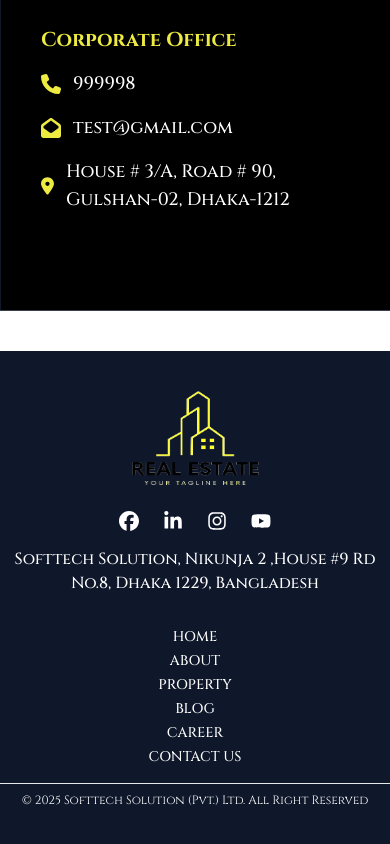
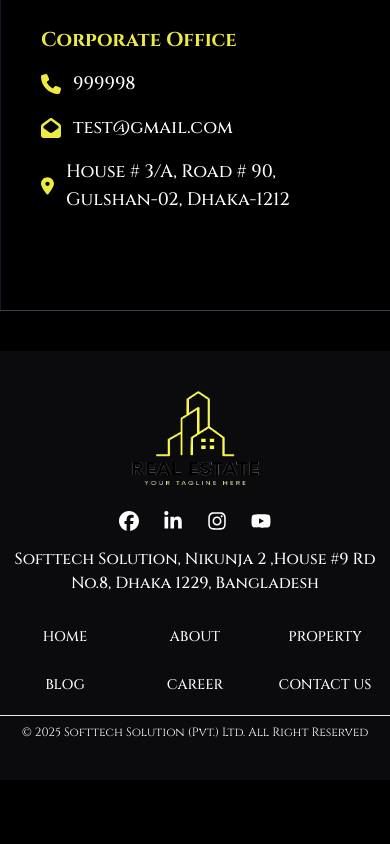
Before and after one commit to sumondas2001/Real-Estate-website, a React (Vite) app: page /contactUs in a window 390 px wide. Shown: the part 1685-2529 px from the top of the page. After the commit the page ends 2465 px from the top, so only its background shows below. Built offline with nearby package versions, Linux system fonts and the light colour scheme.

Commit message:
secondary  color changed and footer link style changed

```diff
--- a/index.html
+++ b/index.html
@@ -1,5 +1,5 @@
 <!doctype html>
-<html lang="en">
+<html lang="en" data-theme="black">
 
 <head>
   <meta charset="UTF-8" />
@@ -16,7 +16,7 @@
   <style>
     :root {
       --Primary: #edea42;
-      --secondary: #08082b;
+      --secondary: #0b0b0e;
     }
   </style>
 </body>
--- a/src/components/Footer/Footer.jsx
+++ b/src/components/Footer/Footer.jsx
@@ -5,12 +5,12 @@ import { FaFacebook, FaLinkedinIn, FaInstagram, FaYoutube } from "react-icons/fa
 const Footer = () => {
      return (
           <div
-               className='  object-cover py-10  text-white bg-slate-900'>
+               className='  object-cover py-10  text-white bg-secondaryColor'>
 
 
                <div className='flex justify-center items-center'>
                     <Link to={'/'}>
-                         <img className='h-24 w-32 brightness-200' src={logo} alt="" />
+                         <img className='h-24 w-32 brightness-200 ' src={logo} alt="" />
                     </Link>
                </div>
                <div className='flex gap-6 mt-6 justify-center items-center'>
@@ -27,7 +27,7 @@ const Footer = () => {
                     </a>
                </div>
                <div>
-                    <ul className='md:flex lg:flex flex-row text-center justify-center lg:gap-20 md:gap-10  mt-8'>
+                    <ul className='grid lg:grid-cols-6 md:grid-cols-6 grid-cols-3 lg:mx-96 text-center md:gap-y-0  gap-y-6   mt-8'>
                          <Link to={'/'}><li className='text-sm font-medium hover:text-primaryColor mb-1 '>HOME</li></Link>
 
                          <Link to={'/about'}><li className='text-sm font-medium hover:text-primaryColor mb-1'>ABOUT</li></Link>
--- a/tailwind.config.js
+++ b/tailwind.config.js
@@ -7,19 +7,18 @@ export default {
   theme: {
     extend: {
       fontFamily: {
-
-        Cinzel: '  "Cinzel", serif'
+        Cinzel: '"Cinzel", serif',
       },
       colors: {
         primaryColor: 'var(--Primary)',
-
         secondaryColor: 'var(--secondary)',
-
-      }
-    }
-
+      },
+    },
+  },
+  daisyui: {
+    themes: ["black"],
   },
   plugins: [
     require('daisyui'),
   ],
-}
+};
```
Also changed, not shown: src/Pages/ContactUs/AddressSection/Address.jsx (+8 -0 lines).
